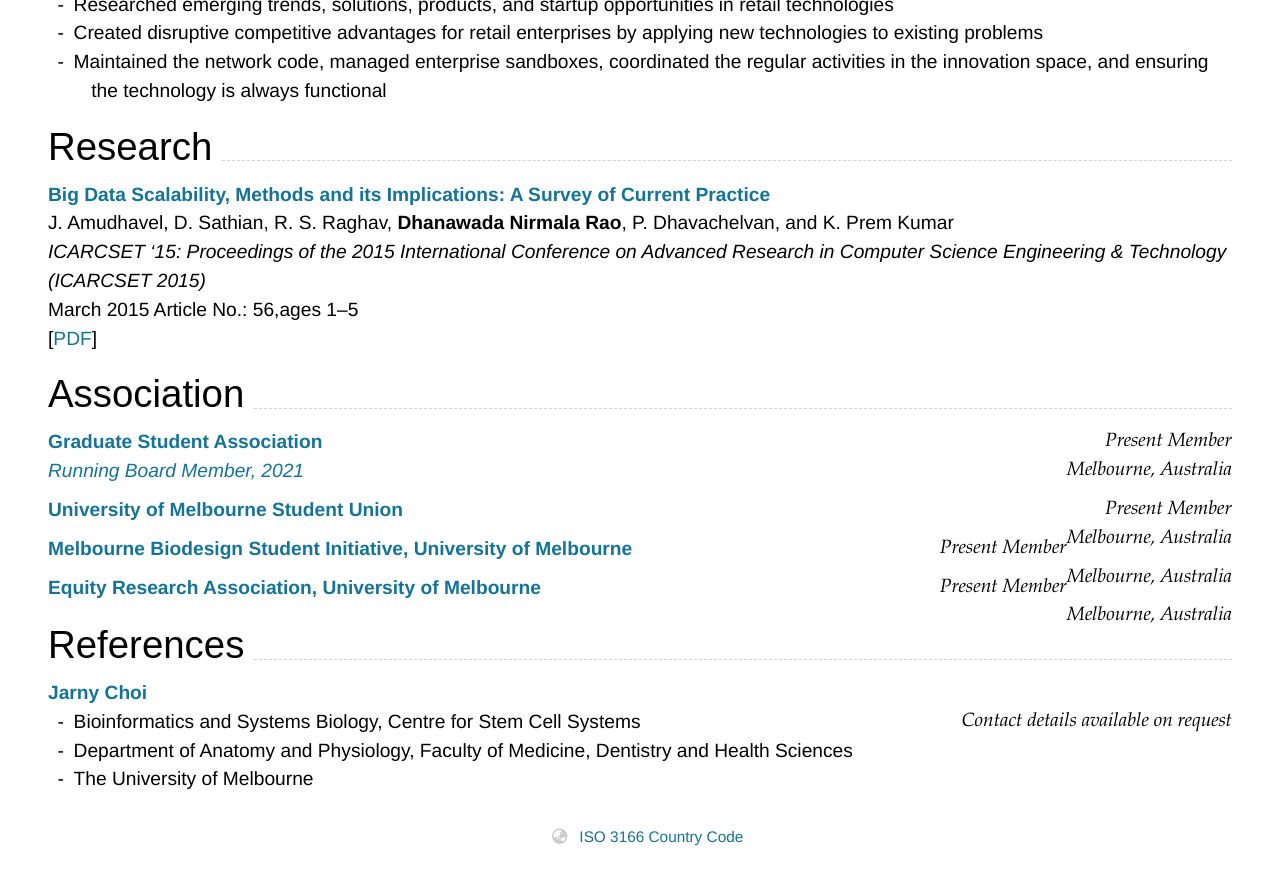
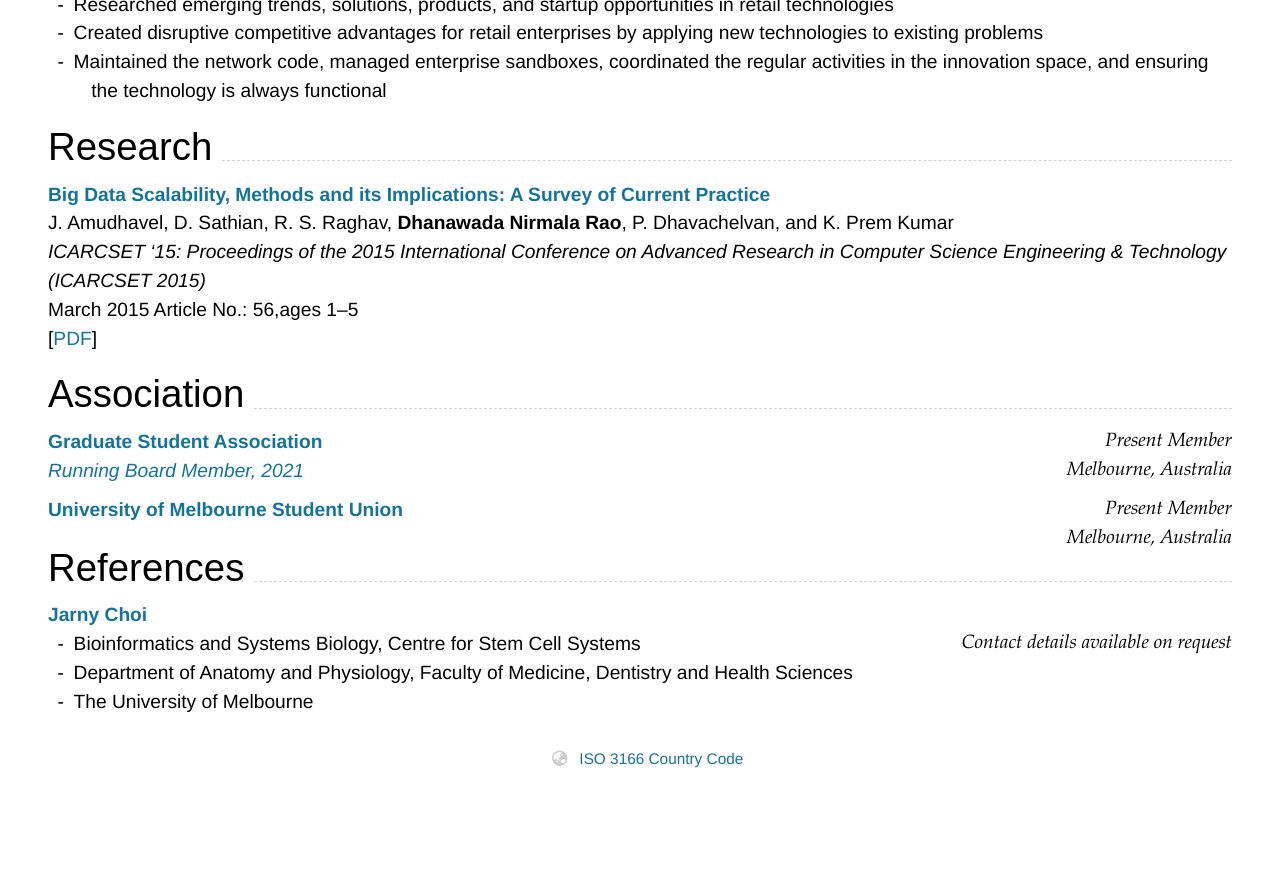
Before and after one commit to thedhanawada/me, a Jekyll site: the page built from index.md, in a window 1280 px wide and 900 px high, scrolled down 2054 px. Shown: the top 885 px of the window. Built offline with Jekyll 4.4.1, drawn with Linux system fonts in a browser that asks for light colours; nearby versions of some CDN libraries; after the commit the page ends 2876 px from its top, so only the background shows below that.

Commit message:
retract-association

````diff
--- a/index.md
+++ b/index.md
@@ -147,14 +147,6 @@ _[Running Board Member, 2021](https://gsa.unimelb.edu.au/profile/nirmala-rao-dha
 ```
 Melbourne, Australia
 ```
-### **[Melbourne Biodesign Student Initiative, University of Melbourne](https://www.mbsi.org.au/){:target="_blank"}** `Present Member`
-```
-Melbourne, Australia
-```
-### **[Equity Research Association, University of Melbourne](https://eraunimelb.org.au/){:target="_blank"}** `Present Member`
-```
-Melbourne, Australia
-```
 
 ## References
 
````
